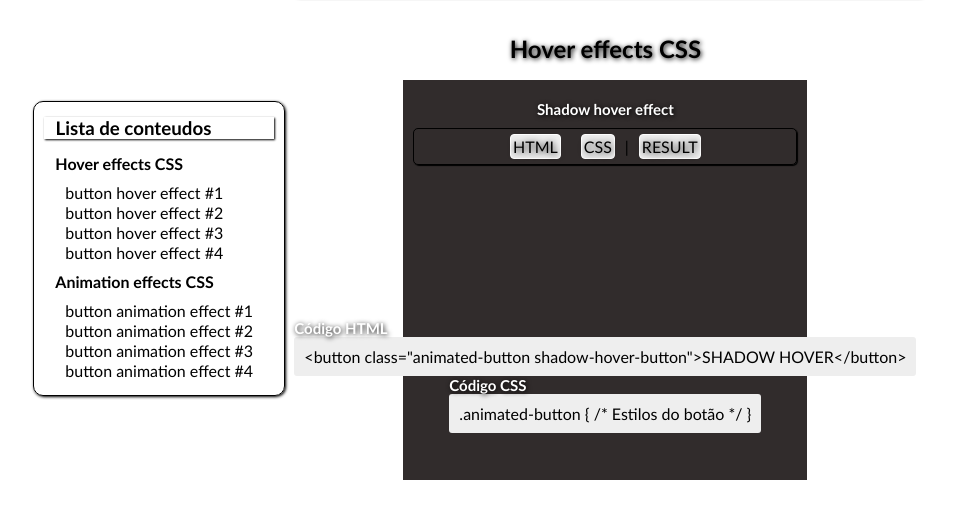
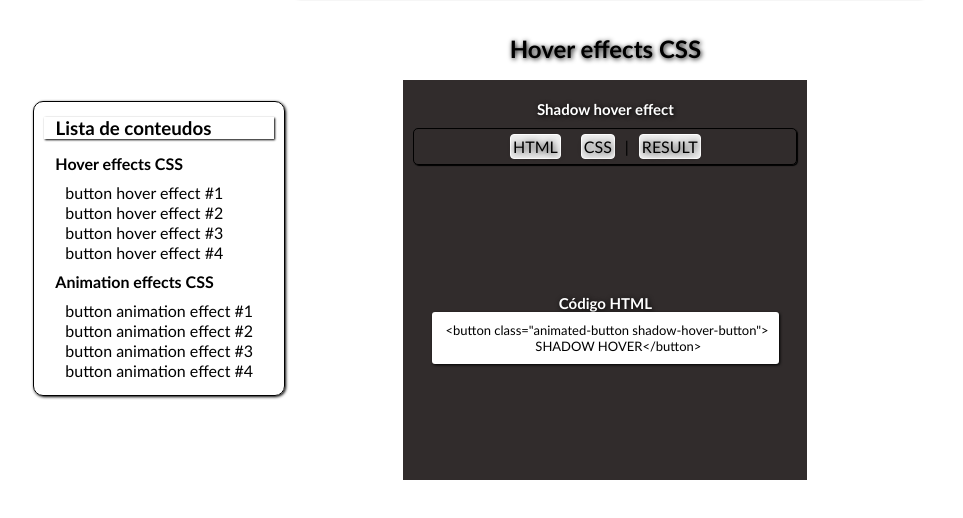
Before and after one commit to WerbethMartins/Bibioteca-botoes, a plain HTML site: page index.html in a window 1280 px wide. Shown: the part 70-588 px from the top of the page, without its empty margins (31-994 px from the left). Drawn offline with nearby package versions, Linux system fonts and the light colour scheme.

Commit message:
Pequenas alterações no código, adicionando algumas margens para deixar à area de código HMTL no meio da box-code.

```diff
--- a/index.html
+++ b/index.html
@@ -55,19 +55,24 @@
             <h2 id="hover-effect-1" class="section-title">Hover effects CSS </h2>
             <!-- Primeira button box -->
             <section id="code-box" class="code-box hover-box">
-                <h3 class="code-title title-shadow-hover">Shadow hover effect</h2>
+                <h3 class="code-title title-shadow-hover">Shadow hover effect</h3>
                 <nav class="nav-buttons">
-                    <button class="code-button html-button" aria-label="HTML">HTML</button>
-                    <button class="code-button css-button" aria-label="CSS">CSS</button> |
-                    <button class="code-button result-button" aria-label="Resultado">RESULT</button>
+                    <button class="code-button html-button" aria-label="HTML" aria-labelledby="html-button">HTML</button>
+                    <button class="code-button css-button" aria-label="CSS" aria-labelledby="css-button">CSS</button> |
+                    <button class="code-button result-button" aria-label="Resultado" aria-labelledby="result-button">
+                        RESULT
+                    </button>
                 </nav>
 
-                 <section class="code-area-html">
+                <!-- Seção de código HTML -->
+                 <section class="html-code-area html-code">
                     <h3>Código HTML</h3>
-                    <pre><code>&lt;button class="animated-button shadow-hover-button"&gt;SHADOW HOVER&lt;/button&gt;</code></pre>
+                    <pre> <code>&lt;button class="animated-button shadow-hover-button"&gt;
+                            SHADOW HOVER&lt;/button&gt;</code></pre>
                  </section>
 
-                 <section class="code-area-css">
+                 <!-- Seção de código CSS -->
+                 <section class="css-area-code" style="display: none;">
                     <h3>Código CSS</h3>
                     <pre><code>.animated-button { /* Estilos do botão */ }</code></pre>
                  </section>
--- a/style.css
+++ b/style.css
@@ -144,6 +144,7 @@ li {
     position: relative;
     display: flex;
     flex-direction: column;
+    justify-content: flex-start;
     align-items: center;
     text-align: start;
     background-color: #312C2C;
@@ -196,10 +197,24 @@ li {
     text-shadow: 1px 1px 5px #000;
 }
 
+.html-code-area {
+    display: flex;
+    flex-direction: column;
+    justify-content: center;
+    align-items: center;
+    border-radius: 3px;
+    width: 100%;
+    height: 100px;
+    padding: 10px;
+    margin: -50px 0;
+}
+
 pre {
-    background-color: #eee; /* Cor de fundo para o código */
+    background-color: #fff;
+    font-size: 13px;
     padding: 10px;
     border-radius: 3px;
+    box-shadow: 1px 1px 3px #000;
     overflow-x: auto; /* Permitir rolagem horizontal se necessário */
 }
 
```
